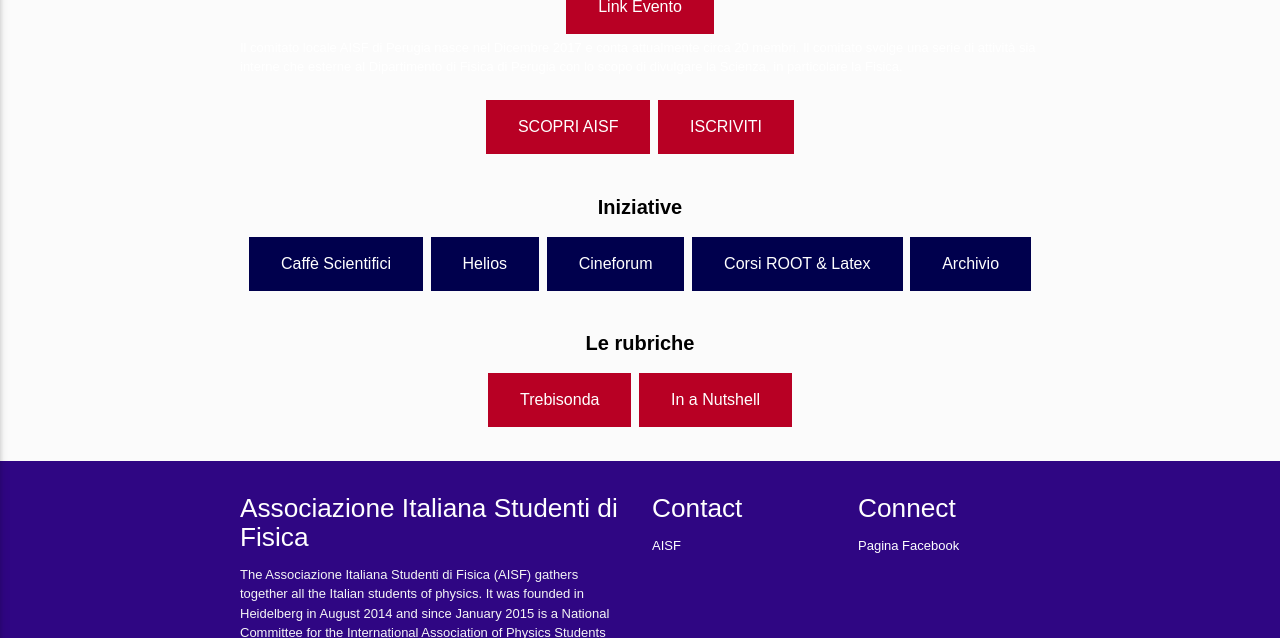
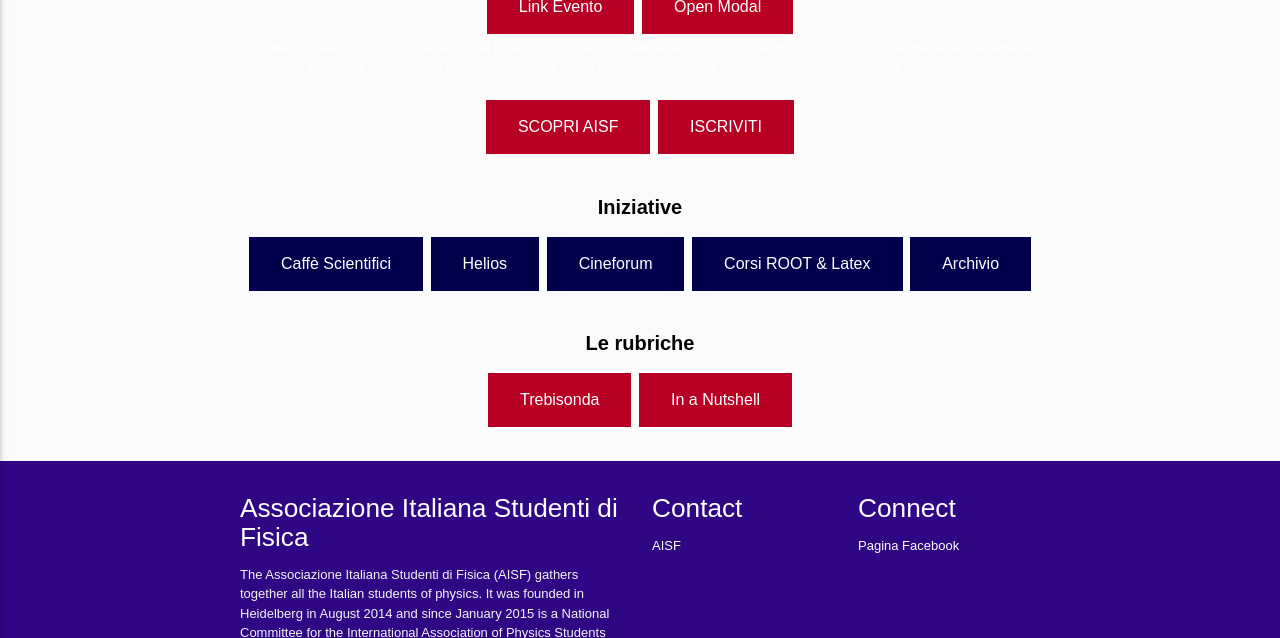
Before and after one commit to ai-sf/aisf_perugia, a Jekyll site: the page built from index.html, in a window 1280 px wide and 900 px high, scrolled down 796 px, cut to the strip 262-900 px from the top of the window. Built offline with Jekyll 4.4.1, drawn with Linux system fonts in a browser that asks for light colours; nearby versions of some CDN libraries.

Commit message:
Update index.html

```diff
--- a/index.html
+++ b/index.html
@@ -151,6 +151,16 @@
 <center>
 <button class="button button3"> <a style="color:white" href="https://teams.microsoft.com/l/meetup-join/19%3ameeting_M2QyYzYxZWYtYmE4MS00ODUxLTljODUtMzhkODlkNWU1MTcz%40thread.v2/0?context=%7b%22Tid%22%3a%22067e7d20-e70f-42c6-ae10-8b07e8c4a003%22%2c%22Oid%22%3a%22beb51a15-4474-44cb-9a7b-cd6b32df81a1%22%7d">
    Link Evento</button>
+
+   <button class="button button3" id="myBtn">Open Modal</button>
+
+<!-- The Modal -->
+<div id="myModal" class="modal">
+  <div class="modal-content">
+    <span class="close">&times;</span>
+    <p>Some text in the Modal..</p>
+  </div>
+</div>
 </center>
 
 
```
